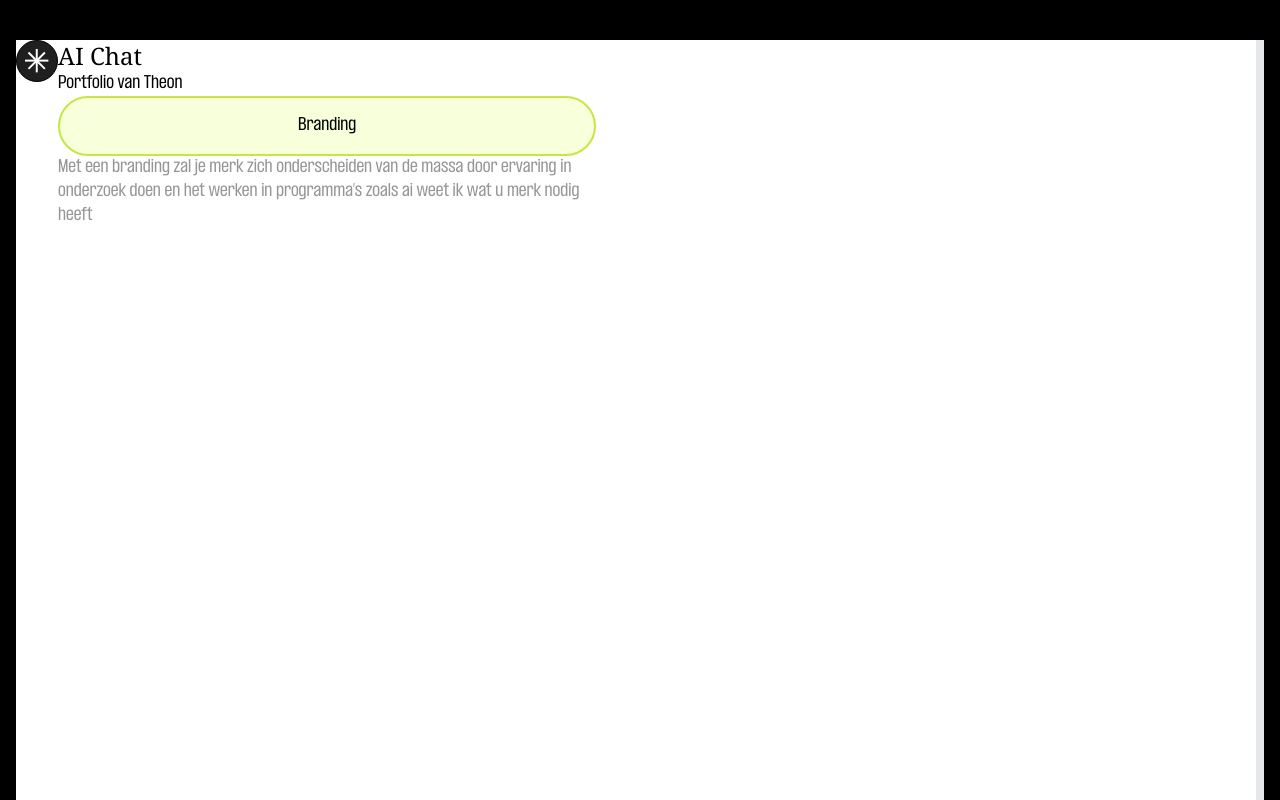
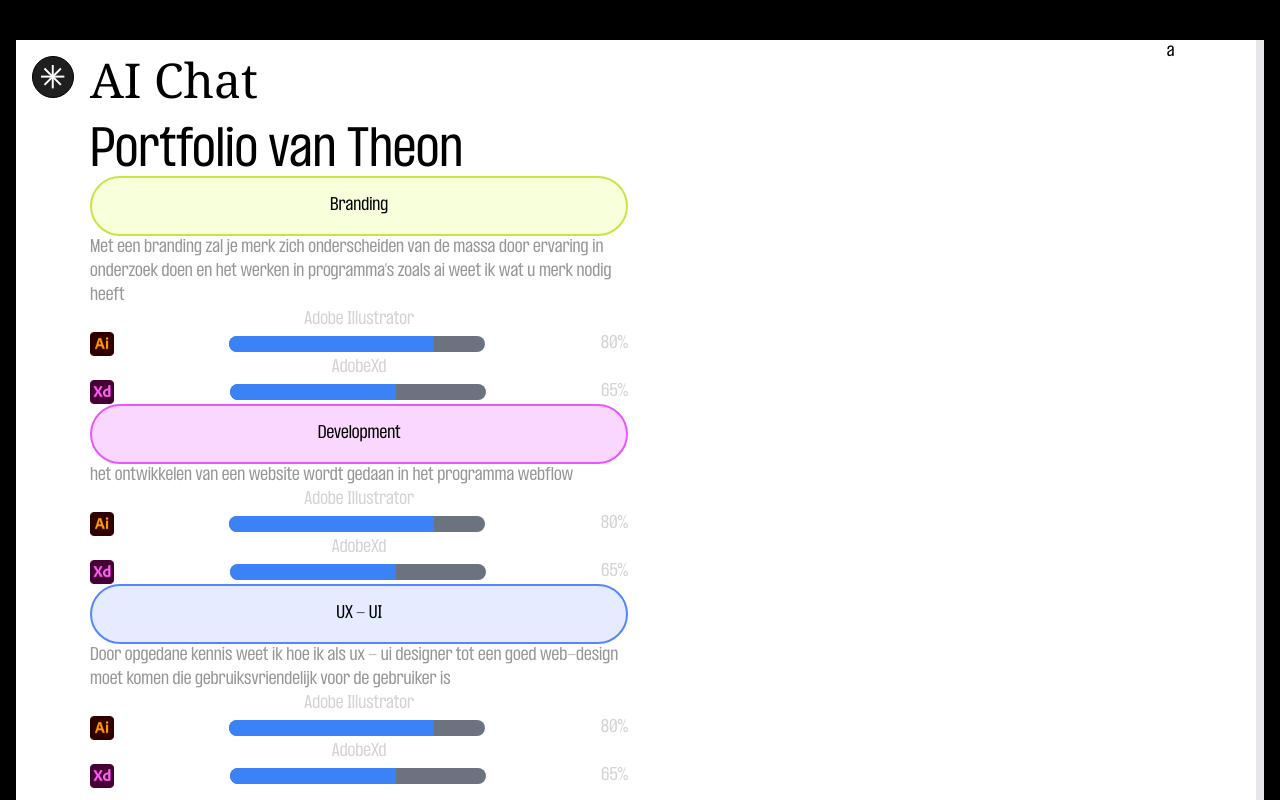
Before and after one commit to VincentHuijer/AngularPortfolioApp, an Angular app: page /vincent in a window 1280 px wide. Built offline with nearby package versions, Linux system fonts and the light colour scheme.

Commit message:
Portfolio left side

```diff
--- /dev/null
+++ b/src/app/generalComponents/skill-bar/skill-bar.component.html
@@ -0,0 +1,8 @@
+<div class="text-center text-[#D3D3D3]">{{ name }}</div>
+<div class="flex flex-row items-center">
+  <img [src]="'assets/logos/' + logo" class="h-6 w-6">
+  <div class="relative h-4 w-64 bg-gray-500 rounded-lg overflow-hidden mx-auto">
+    <div class="absolute left-0 h-full bg-blue-500 transform origin-left" [style.width]="percentage + '%'"></div>
+  </div>
+  <div class="text-center text-[#D3D3D3]">{{ percentage }}%</div>
+</div>
--- /dev/null
+++ b/src/app/generalComponents/skill-bar/skill-bar.component.ts
@@ -0,0 +1,20 @@
+import { Component, Input, OnInit } from '@angular/core';
+
+@Component({
+  selector: 'app-skill-bar',
+  standalone: true,
+  imports: [],
+  templateUrl: './skill-bar.component.html',
+  styleUrl: './skill-bar.component.css'
+})
+export class SkillBarComponent implements OnInit {
+  @Input() name: string = '';
+  @Input() logo: string = '';
+  @Input() percentage: number = 0;
+
+  logoPath: string = '';
+
+  ngOnInit() {
+    this.logoPath = `assets/logos/${this.logo}`;
+  }
+}
--- a/src/app/pages/vincent-portfolio/vincent-portfolio.component.html
+++ b/src/app/pages/vincent-portfolio/vincent-portfolio.component.html
@@ -2,17 +2,70 @@
 <div class="h-screen bg-black flex justify-center">
   <div class="flex-1 bg-white flex mt-10 mx-4 border-r-8">
     <div class="flex flex-row">
-      <app-asterik-dark/>
+      <app-asterik-dark class="p-4"/>
       <div class="flex flex-col">
-        <div class="extended-bold self-start text-black font-serif text-2xl">AI Chat</div>
+        <div class="extended-bold self-start text-black font-serif text-5xl pt-4 mb-6">AI Chat</div>
         <div class="w-2/4">
+          <div class="text-5xl"> Portfolio van Theon</div>
 
-          <div> Portfolio van Theon</div>
-          <div class="border-2 border-[#C6E643] rounded-full p-4 bg-[#F8FFDB] text-center">
-            Branding
+          <div>
+            <div class="border-2 border-[#C6E643] rounded-full p-4 bg-[#F8FFDB] text-center">
+              Branding
+            </div>
+            <div class="text-[#969696]"> Met een branding zal je merk zich onderscheiden van de massa door ervaring in onderzoek doen en het werken in programma’s zoals ai weet ik wat u merk nodig heeft </div>
+            <div>
+              <app-skill-bar
+                name="Adobe Illustrator"
+                logo="AdobeIllustratorLogo.png"
+                [percentage]="80">
+              </app-skill-bar>
+              <app-skill-bar
+                name="AdobeXd"
+                logo="AdobeXdLogo.png"
+                [percentage]="65">
+              </app-skill-bar>
+            </div>
           </div>
-          <div class="text-[#969696]"> Met een branding zal je merk zich onderscheiden van de massa door ervaring in onderzoek doen en het werken in programma’s zoals ai weet ik wat u merk nodig heeft </div>
+          <div>
+            <div class="border-2 border-[#E756FF] rounded-full p-4 bg-[#F9D7FF] text-center">
+              Development
+            </div>
+            <div class="text-[#969696]"> het ontwikkelen van een website wordt gedaan in het programma webflow </div>
+            <div>
+              <app-skill-bar
+                name="Adobe Illustrator"
+                logo="AdobeIllustratorLogo.png"
+                [percentage]="80">
+              </app-skill-bar>
+              <app-skill-bar
+                name="AdobeXd"
+                logo="AdobeXdLogo.png"
+                [percentage]="65">
+              </app-skill-bar>
+            </div>
+          </div>
+          <div>
+            <div class="border-2 border-[#5685FF] rounded-full p-4 bg-[#E5ECFF] text-center">
+              UX - UI
+            </div>
+            <div class="text-[#969696]"> Door opgedane kennis weet ik hoe ik als ux - ui designer tot een goed web-design moet komen die gebruiksvriendelijk voor de gebruiker is </div>
+            <div>
+              <app-skill-bar
+                name="Adobe Illustrator"
+                logo="AdobeIllustratorLogo.png"
+                [percentage]="80">
+              </app-skill-bar>
+              <app-skill-bar
+                name="AdobeXd"
+                logo="AdobeXdLogo.png"
+                [percentage]="65">
+              </app-skill-bar>
+            </div>
+          </div>
         </div>
+      </div>
+      <div>
+        a
       </div>
     </div>
   </div>
--- a/src/app/pages/vincent-portfolio/vincent-portfolio.component.ts
+++ b/src/app/pages/vincent-portfolio/vincent-portfolio.component.ts
@@ -1,10 +1,11 @@
 import { Component } from '@angular/core';
 import { AsterikDarkComponent } from '../../../assets/svgIcons/asterik-dark/asterik-dark.component';
+import { SkillBarComponent } from '../../generalComponents/skill-bar/skill-bar.component';
 
 @Component({
   selector: 'app-vincent-portfolio',
   standalone: true,
-  imports: [AsterikDarkComponent],
+  imports: [AsterikDarkComponent, SkillBarComponent],
   templateUrl: './vincent-portfolio.component.html',
   styleUrl: './vincent-portfolio.component.css'
 })
```
Also changed, not shown: src/app/generalComponents/skill-bar/skill-bar.component.css (added), 1 other file (tests, documents, lock files or other folders).
